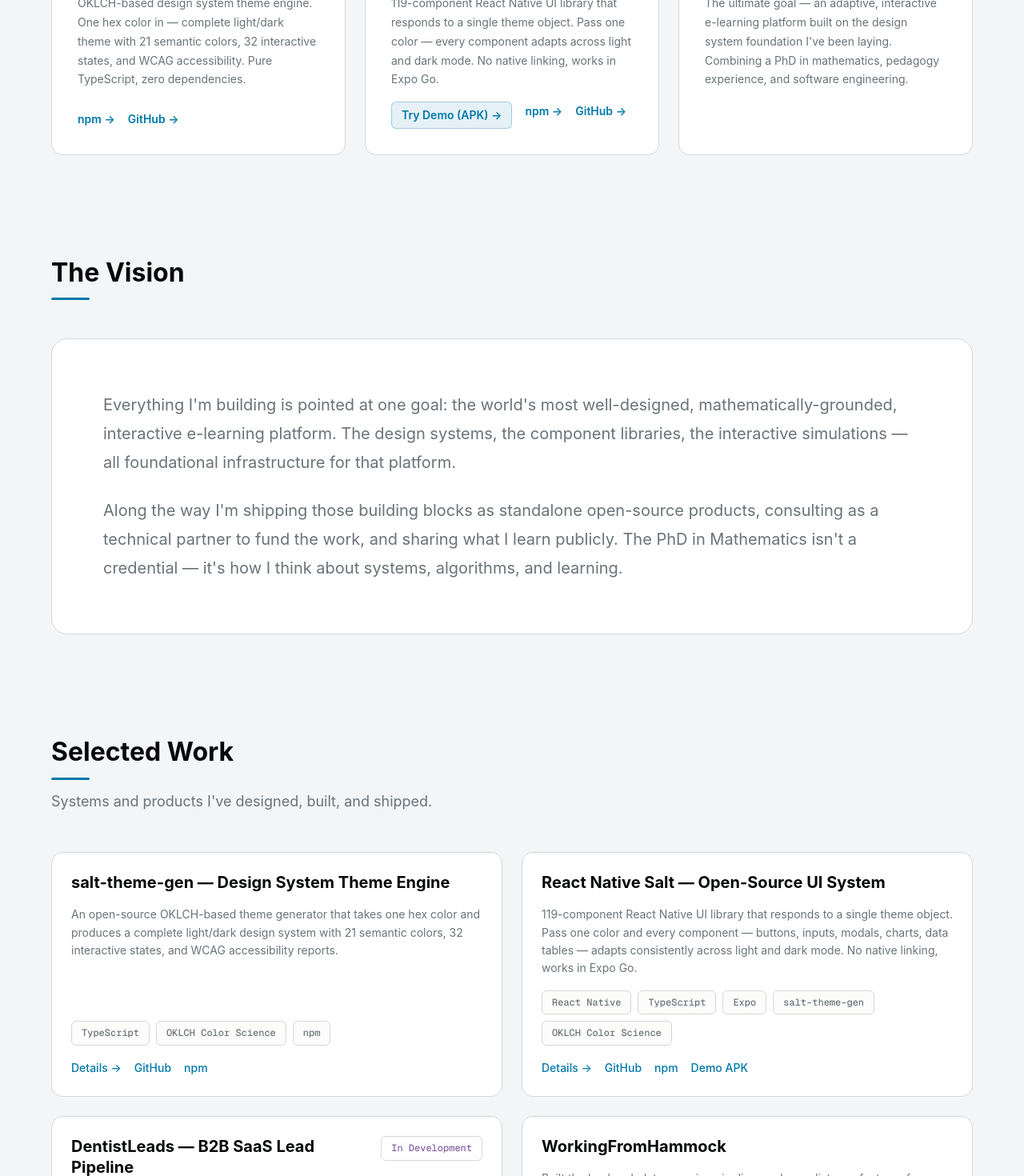
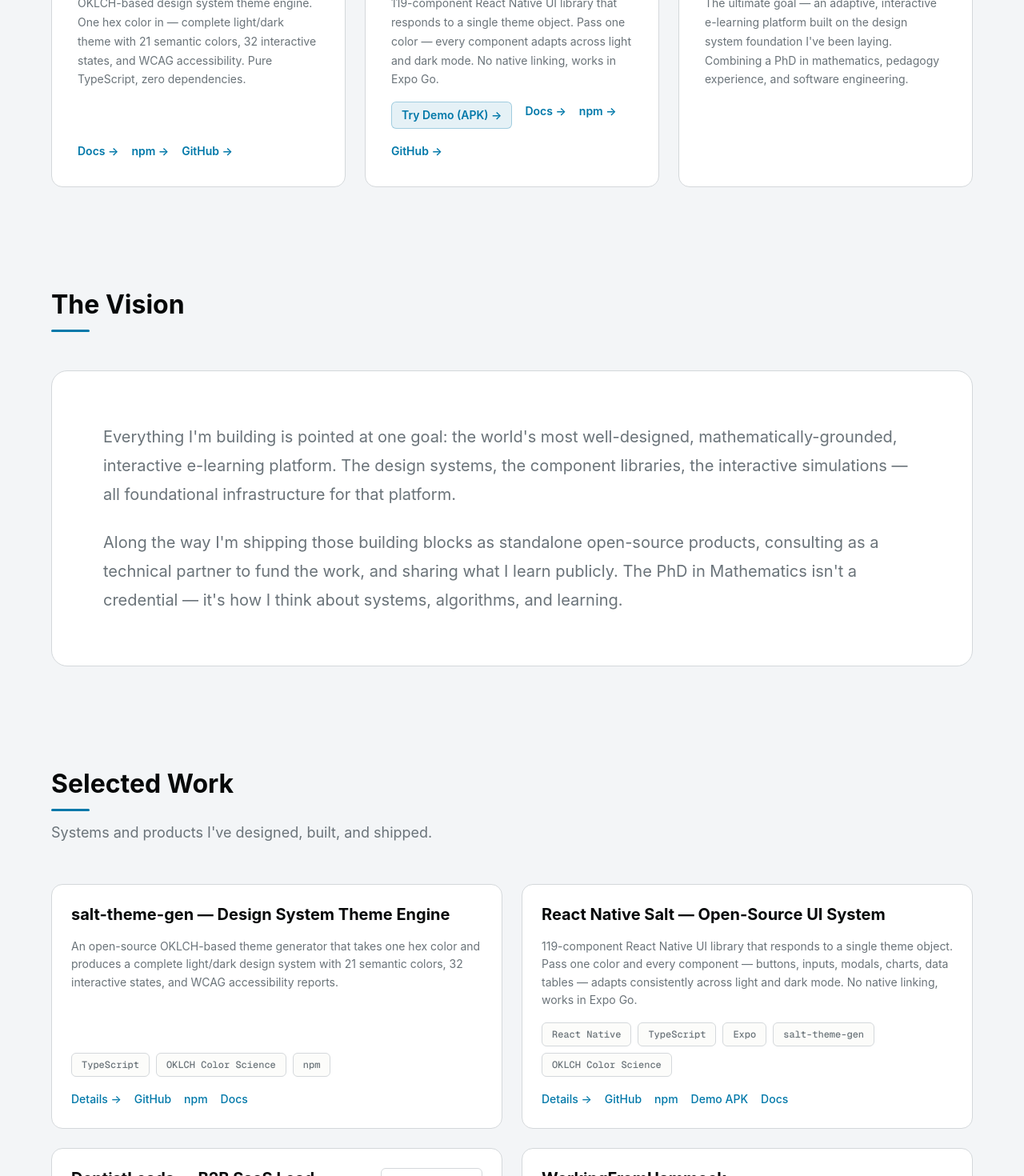
Before and after one commit to Hasansarwer/me, a Next.js app: page / in a window 1280 px wide. Shown: the part 1200-2670 px from the top of the page at 80% size. Built offline with nearby package versions, Linux system fonts and the light colour scheme.

Commit message:
docs are linked

```diff
--- a/app/page.tsx
+++ b/app/page.tsx
@@ -12,6 +12,7 @@
     status: "live" as const,
     npm: "https://www.npmjs.com/package/salt-theme-gen",
     github: "https://github.com/Hasansarwer/salt-theme-gen",
+    docs: "https://learn.esalt.net/salt-theme-gen/",
   },
   {
     name: "react-native-salt",
@@ -20,6 +21,7 @@
     npm: "https://www.npmjs.com/package/@esaltws/react-native-salt",
     github: "https://github.com/Hasansarwer/react-native-salt",
     demo: "https://drive.google.com/file/d/1i1qEqURhI9MKpvX9Z_8nuaY_PAasOBl8/view",
+    docs: "https://learn.esalt.net/react-native-salt/",
   },
   {
     name: "E-Learning Platform",
@@ -56,7 +58,7 @@
                 </div>
                 <h3 className={styles.productName}>{p.name}</h3>
                 <p className={styles.productDesc}>{p.desc}</p>
-                {(p.npm || p.github || p.demo) && (
+                {(p.npm || p.github || p.demo || p.docs) && (
                   <div className={styles.productLinks}>
                     {p.demo && (
                       <a
@@ -66,6 +68,16 @@
                         className={`${styles.productLink} ${styles.productLinkDemo}`}
                       >
                         Try Demo (APK) &rarr;
+                      </a>
+                    )}
+                    {p.docs && (
+                      <a
+                        href={p.docs}
+                        target="_blank"
+                        rel="noopener noreferrer"
+                        className={styles.productLink}
+                      >
+                        Docs &rarr;
                       </a>
                     )}
                     {p.npm && (
--- a/components/sections/ProjectCard.tsx
+++ b/components/sections/ProjectCard.tsx
@@ -101,6 +101,16 @@
                 Demo APK &darr;
               </a>
             )}
+            {project.docs && (
+              <a
+                href={project.docs}
+                target="_blank"
+                rel="noopener noreferrer"
+                className={styles.link}
+              >
+                Docs &rarr;
+              </a>
+            )}
           </div>
         </div>
       </article>
@@ -163,6 +173,11 @@
             Demo APK
           </a>
         )}
+        {project.docs && (
+          <a href={project.docs} target="_blank" rel="noopener noreferrer" className={styles.link}>
+            Docs
+          </a>
+        )}
       </div>
     </article>
   );
--- a/data/projects.ts
+++ b/data/projects.ts
@@ -28,6 +28,7 @@
       "Color science, design systems thinking, and open-source engineering in one package. A single hex color in \u2014 a mathematically derived, WCAG-compliant design system out. The kind of tool that only gets built by someone who understands both the math and the product.",
     github: "https://github.com/Hasansarwer/salt-theme-gen",
     npm: "https://www.npmjs.com/package/salt-theme-gen",
+    docs: "https://learn.esalt.net/salt-theme-gen/",
     featured: true,
     status: "published",
   },
@@ -64,6 +65,7 @@
       "Combines design system thinking, color science, and React Native engineering into a complete open-source product. One color in, 119 themed components out \u2014 from mathematical color derivation to production UI.",
     github: "https://github.com/Hasansarwer/react-native-salt",
     npm: "https://www.npmjs.com/package/@esaltws/react-native-salt",
+    docs: "https://learn.esalt.net/react-native-salt/",
     demo: "https://drive.google.com/file/d/1i1qEqURhI9MKpvX9Z_8nuaY_PAasOBl8/view",
     featured: true,
     status: "published",
--- a/types/index.ts
+++ b/types/index.ts
@@ -12,6 +12,7 @@
   live?: string;
   npm?: string;
   demo?: string;
+  docs?: string;
   featured?: boolean;
   status?: "published" | "in-development";
 }
```
Also changed, not shown: app/projects/[slug]/page.tsx (+10 -0 lines), vercel.txt (added).
